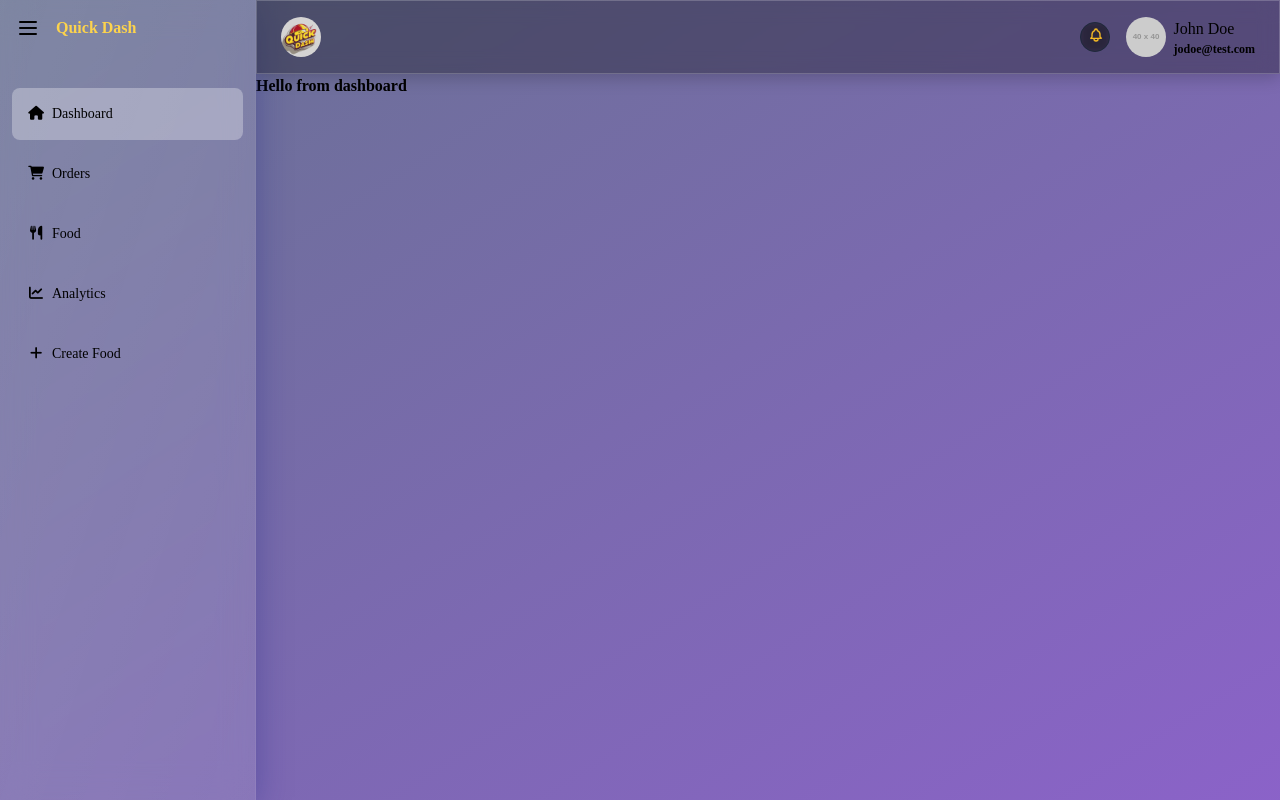
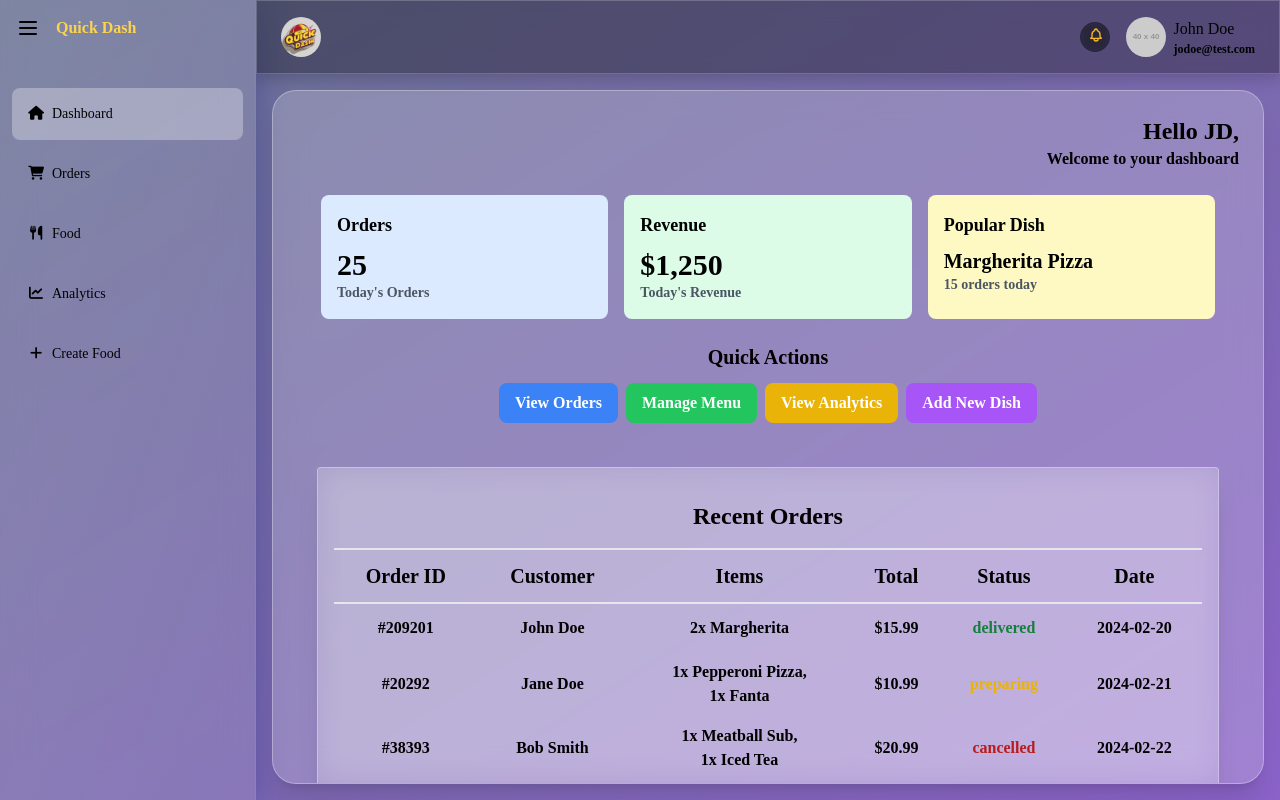
Before and after one commit to Ejay02/restaurant_dash, a Vue app: page /home/dashboard in a window 1280 px wide. Built offline with nearby package versions, Linux system fonts and the light colour scheme; a web font is replaced by a local one.

Commit message:
complete dashboar, updated buttons, UI

```diff
--- a/src/components/dashboard.vue
+++ b/src/components/dashboard.vue
@@ -1,8 +1,83 @@
 <template>
-  <div>Hello from dashboard</div>
+  <div
+    class="bg-white bg-opacity-20 backdrop-blur-lg rounded-3xl shadow-xl border border-white border-opacity-30 p-4 sm:p-6 m-4 cursor-pointer overflow-auto"
+  >
+    <div class="mb-4 text-right">
+      <h1 class="text-2xl font-bold">Hello JD,</h1>
+      <h6>Welcome to your dashboard</h6>
+    </div>
+
+    <div class="grid grid-cols-1 md:grid-cols-2 lg:grid-cols-3 gap-4 m-6 ">
+      <!-- Orders Summary -->
+      <div
+        class="bg-blue-100 p-4 rounded-lg transform transition-transform duration-300 hover:scale-105"
+      >
+        <h2 class="text-lg font-semibold mb-2">Orders</h2>
+        <p class="text-3xl font-bold">25</p>
+        <p class="text-sm text-gray-600">Today's Orders</p>
+      </div>
+
+      <!-- Revenue -->
+      <div
+        class="bg-green-100 p-4 rounded-lg transform transition-transform duration-300 hover:scale-105"
+      >
+        <h2 class="text-lg font-semibold mb-2">Revenue</h2>
+        <p class="text-3xl font-bold">$1,250</p>
+        <p class="text-sm text-gray-600">Today's Revenue</p>
+      </div>
+
+      <!-- Popular Dish -->
+      <div
+        class="bg-yellow-100 p-4 rounded-lg transform transition-transform duration-300 hover:scale-105"
+      >
+        <h2 class="text-lg font-semibold mb-2">Popular Dish</h2>
+        <p class="text-xl font-bold">Margherita Pizza</p>
+        <p class="text-sm text-gray-600">15 orders today</p>
+      </div>
+    </div>
+
+    <!-- Quick Actions -->
+    <div class="mt-6 text-center">
+      <h2 class="text-xl font-semibold mb-3">Quick Actions</h2>
+      <div class="flex flex-wrap gap-2 text-center items-center justify-center">
+        <RouterLink
+          to="/home/orders"
+          class="bg-blue-500 text-white px-4 py-2 rounded-lg transform transition-transform duration-300 hover:scale-95"
+        >
+          View Orders
+        </RouterLink>
+        <RouterLink
+          to="/home/food"
+          class="bg-green-500 text-white px-4 py-2 rounded-lg transform transition-transform duration-300 hover:scale-95"
+        >
+          Manage Menu
+        </RouterLink>
+        <RouterLink
+          to="/home/analytics"
+          class="bg-yellow-500 text-white px-4 py-2 rounded-lg transform transition-transform duration-300 hover:scale-95"
+        >
+          View Analytics
+        </RouterLink>
+        <RouterLink
+          to="/home/create-food"
+          class="bg-purple-500 text-white px-4 py-2 rounded-lg transform transition-transform duration-300 hover:scale-95"
+        >
+          Add New Dish
+        </RouterLink>
+      </div>
+    </div>
+
+    <div class="mt-6">
+      <!-- <h2 class="text-xl font-semibold mb-3">Recent Orders</h2>
+      <Orders /> -->
+      <Orders title="Recent Orders" :limit="3" :showPagination="false" />
+    </div>
+  </div>
 </template>
 
-<script setup></script>
+<script setup>
+import Orders from '@/views/orders.vue'
+</script>
 
 <style scoped>
 .bg-animate-gradient {
--- a/src/components/paginationControls.vue
+++ b/src/components/paginationControls.vue
@@ -4,7 +4,7 @@
     <button
       @click="onPrevPage"
       :disabled="currentPage === 1"
-      class="px-4 py-2 bg-blue-500 text-white rounded-md disabled:opacity-50"
+      class="px-4 py-2 bg-blue-500 text-white rounded-md transform transition-transform duration-300 hover:scale-110 disabled:opacity-50 disabled:cursor-not-allowed"
     >
       Previous
     </button>
@@ -12,7 +12,7 @@
     <button
       @click="onNextPage"
       :disabled="currentPage === totalPages"
-      class="px-4 py-2 bg-blue-500 text-white rounded-md disabled:opacity-50"
+      class="px-4 py-2 bg-blue-500 text-white rounded-md transform transition-transform duration-300 hover:scale-110 disabled:opacity-50 disabled:cursor-not-allowed"
     >
       Next
     </button>
@@ -20,6 +20,7 @@
 </template>
 
 <script setup>
+// eslint-disable-next-line no-unused-vars
 const props = defineProps({
   currentPage: {
     type: Number,
--- a/src/views/createFood.vue
+++ b/src/views/createFood.vue
@@ -85,11 +85,13 @@
             ></textarea>
           </div>
         </form>
-        <div class="mt-6 sm:mt-4">
+        <!-- <div class="mt-6 sm:mt-4"> -->
+        <!--  -->
+        <div class="flex justify-end">
           <button
             :disabled="isButtonDisabled"
             type="submit"
-            class="w-full py-3 px-6 border border-transparent rounded-lg text-lg font-medium bg-indigo-600 hover:bg-indigo-700 focus:outline-none focus:ring-2 focus:ring-offset-2 focus:ring-indigo-500 transition duration-150 ease-in-out glassmorphic-button disabled:opacity-50 disabled:cursor-not-allowed"
+            class="rounded bg-blue-200 text-black px-4 py-2 text-sm mt-4 w-full sm:w-40 hover:bg-blue-300 disabled:cursor-not-allowed disabled:opacity-50 transform transition-transform duration-300 hover:scale-105"
           >
             Create Food
           </button>
--- a/src/views/dropdown/settings.vue
+++ b/src/views/dropdown/settings.vue
@@ -83,7 +83,6 @@
                 class="glassmorphic-input mt-1 block w-full px-3 py-2 bg-white bg-opacity-20 border border-white border-opacity-50 rounded-md placeholder-black placeholder-opacity-70 focus:outline-none focus:ring-2 focus:ring-white focus:border-transparent"
               />
             </div>
-
           </div>
           <!-- Update Password Button -->
 
@@ -91,10 +90,8 @@
             <button
               :disabled="isDisabled"
               type="submit"
-              class="rounded bg-blue-200 text-black px-4 py-2 text-sm mt-4 w-full sm:w-40 hover:bg-blue-300 transition-colors disabled:cursor-not-allowed disabled:opacity-50"
+              class="rounded bg-blue-200 text-black px-4 py-2 text-sm mt-4 w-full sm:w-40 hover:bg-blue-300 disabled:cursor-not-allowed disabled:opacity-50 transform transition-transform duration-300 hover:scale-105"
             >
-              <!-- class="w-full py-3 px-6 border border-transparent rounded-lg text-lg font-medium bg-indigo-600 hover:bg-indigo-700 focus:outline-none focus:ring-2 focus:ring-offset-2 focus:ring-indigo-500 transition duration-150 ease-in-out glassmorphic-button disabled:opacity-50 disabled:cursor-not-allowed" -->
-
               Update Password
             </button>
           </div>
--- a/src/views/orders.vue
+++ b/src/views/orders.vue
@@ -1,42 +1,54 @@
 <template>
-  <div class="p-5 overflow-auto">
+  <div class="p-5 overflow-auto cursor-pointer">
     <div
-      class="bg-white bg-opacity-20 backdrop-blur-lg rounded-3xl shadow-xl border border-white border-opacity-30 sm:p-4"
+      class="bg-white bg-opacity-20 backdrop-blur-lg rounded shadow-xl border border-white border-opacity-30 sm:p-4"
     >
+      <h2 class="text-center text-2xl m-2 p-2">{{ title }}</h2>
       <div class="overflow-x-auto">
-        <table class="w-full mt-5">
+        <table class="w-full">
           <thead
             class="text-lg sm:text-xl font-bold mb-4 text-center border-b-2 border-gray-200 border-t-2"
           >
             <tr>
-              <th class="px-2 py-3">ID</th>
-              <th class="px-2 py-3">Date</th>
+              <th class="px-2 py-3">Order ID</th>
               <th class="px-2 py-3">Customer</th>
+              <th class="px-2 py-3">Items</th>
               <th class="px-2 py-3">Total</th>
               <th class="px-2 py-3">Status</th>
+              <th class="px-2 py-3">Date</th>
             </tr>
           </thead>
           <tbody class="text-center cursor-pointer">
-            <tr v-for="order in paginatedItems" :key="order.id" class="hover:bg-gray-400">
-              <td class="px-2 py-3">{{ order.id }}</td>
-              <td class="px-2 py-3">{{ order.date }}</td>
+            <tr v-for="order in displayedOrders" :key="order.id" class="hover:bg-gray-400">
+              <td class="px-2 py-3">#{{ order.id }}</td>
               <td class="px-2 py-3">{{ order.customerName }}</td>
+
+              <td class="p-2">
+                <ul>
+                  <li v-for="(item, index) in order.items" :key="index">
+                    {{ item.quantity }}x {{ item.name
+                    }}{{ index < order.items.length - 1 ? ', ' : '' }}
+                  </li>
+                </ul>
+              </td>
               <td class="px-2 py-3">{{ order.total }}</td>
               <td
                 class="px-2 py-3"
                 :class="{
-                  'text-green-700': order.status === 'completed',
-                  'text-yellow-500': order.status === 'pending',
+                  'text-green-700': order.status === 'delivered',
+                  'text-yellow-500': order.status === 'preparing',
                   'text-red-700': order.status === 'cancelled'
                 }"
               >
                 {{ order.status }}
               </td>
+              <td class="px-2 py-3">{{ order.date }}</td>
             </tr>
           </tbody>
         </table>
       </div>
       <PaginationControls
+        v-if="showPagination"
         :current-page="currentPage"
         :total-pages="totalPages"
         @prev-page="prevPage"
@@ -47,71 +59,155 @@
 </template>
 
 <script setup>
-import { ref } from 'vue'
+import { computed, ref } from 'vue'
 import { usePagination } from '@/utils/pagination'
 import PaginationControls from '@/components/paginationControls.vue'
+
+const props = defineProps({
+  title: {
+    type: String,
+    default: 'Orders'
+  },
+  limit: {
+    type: Number,
+    default: 0
+  },
+  showPagination: {
+    type: Boolean,
+    default: true
+  }
+})
 
 const orders = ref([
   {
     id: 209201,
-    date: '2023-02-20',
+    date: '2024-02-20',
     customerName: 'John Doe',
     total: '$15.99',
-    status: 'completed'
+    status: 'delivered',
+    items: [{ name: 'Margherita', quantity: 2 }]
   },
-  { id: 20292, date: '2023-02-21', customerName: 'Jane Doe', total: '$10.99', status: 'pending' },
+  {
+    id: 20292,
+    date: '2024-02-21',
+    customerName: 'Jane Doe',
+    total: '$10.99',
+    status: 'preparing',
+    items: [
+      { name: 'Pepperoni Pizza', quantity: 1 },
+      { name: 'Fanta', quantity: 1 }
+    ]
+  },
   {
     id: 38393,
-    date: '2023-02-22',
+    date: '2024-02-22',
     customerName: 'Bob Smith',
     total: '$20.99',
-    status: 'cancelled'
+    status: 'cancelled',
+    items: [
+      { name: 'Meatball Sub', quantity: 1 },
+      { name: 'Iced Tea', quantity: 1 }
+    ]
   },
   {
     id: 49384,
-    date: '2023-02-23',
+    date: '2024-02-23',
     customerName: 'Alice Johnson',
     total: '$30.99',
-    status: 'pending'
+    status: 'preparing',
+    items: [
+      { name: 'Veggie Pizza', quantity: 1 },
+      { name: 'Burger', quantity: 1 }
+    ]
   },
   {
     id: 29305,
-    date: '2023-02-24',
+    date: '2024-02-24',
     customerName: 'Mike Brown',
     total: '$25.99',
-    status: 'completed'
+    status: 'delivered',
+    items: [
+      { name: 'Chicken Wings', quantity: 2 },
+      { name: 'Sprite', quantity: 1 }
+    ]
   },
   {
     id: 39406,
-    date: '2023-02-25',
+    date: '2024-02-25',
     customerName: 'Emily Davis',
     total: '$35.99',
-    status: 'cancelled'
+    status: 'cancelled',
+    items: [
+      { name: 'Taco', quantity: 2 },
+      { name: 'Milkshake', quantity: 1 }
+    ]
   },
   {
     id: 57557,
-    date: '2023-02-26',
+    date: '2024-02-26',
     customerName: 'David Lee',
     total: '$40.99',
-    status: 'completed'
+    status: 'delivered',
+    items: [
+      { name: 'Steak', quantity: 1 },
+      { name: 'Garlic Bread', quantity: 1 }
+    ]
   },
-  { id: 988, date: '2023-02-27', customerName: 'Sophia Patel', total: '$45.99', status: 'pending' },
+  {
+    id: 988,
+    date: '2024-02-27',
+    customerName: 'Sophia Patel',
+    total: '$45.99',
+    status: 'preparing',
+    items: [
+      { name: 'Salad', quantity: 1 },
+      { name: 'Lemonade', quantity: 1 }
+    ]
+  },
   {
     id: 23399,
-    date: '2023-02-28',
+    date: '2024-02-28',
     customerName: 'Oliver Kim',
     total: '$50.99',
-    status: 'cancelled'
+    status: 'cancelled',
+    items: [
+      { name: 'Ribs', quantity: 2 },
+      { name: 'Corn on the Cob', quantity: 1 }
+    ]
   },
-  { id: 19090, date: '2023-03-01', customerName: 'Ava Chen', total: '$55.99', status: 'pending' },
+  {
+    id: 19090,
+    date: '2024-03-01',
+    customerName: 'Ava Chen',
+    total: '$55.99',
+    status: 'preparing',
+    items: [
+      { name: 'Shrimp', quantity: 1 },
+      { name: 'Fries', quantity: 1 }
+    ]
+  },
   {
     id: 12731,
-    date: '2023-03-02',
+    date: '2024-03-02',
     customerName: 'Ethan Hall',
     total: '$60.99',
-    status: 'completed'
+    status: 'delivered',
+    items: [
+      { name: 'Chicken Parmesan', quantity: 1 },
+      { name: 'Onion Rings', quantity: 1 }
+    ]
   },
-  { id: 19802, date: '2023-03-03', customerName: 'Lily Wong', total: '$65.99', status: 'cancelled' }
+  {
+    id: 19802,
+    date: '2024-03-03',
+    customerName: 'Lily Wong',
+    total: '$65.99',
+    status: 'cancelled',
+    items: [
+      { name: 'Fish and Chips', quantity: 1 },
+      { name: 'Apple Pie', quantity: 1 }
+    ]
+  }
 ])
 
 const itemsPerPage = 10
@@ -119,6 +215,14 @@ const { currentPage, totalPages, paginatedItems, prevPage, nextPage } = usePagin
   orders,
   itemsPerPage
 )
+
+const displayedOrders = computed(() => {
+  if (props.showPagination) {
+    return paginatedItems.value
+  } else {
+    return orders.value.slice(0, props.limit)
+  }
+})
 </script>
 
 <style scoped>
```
Also changed, not shown: src/components/foodList.vue (+9 -3 lines).
